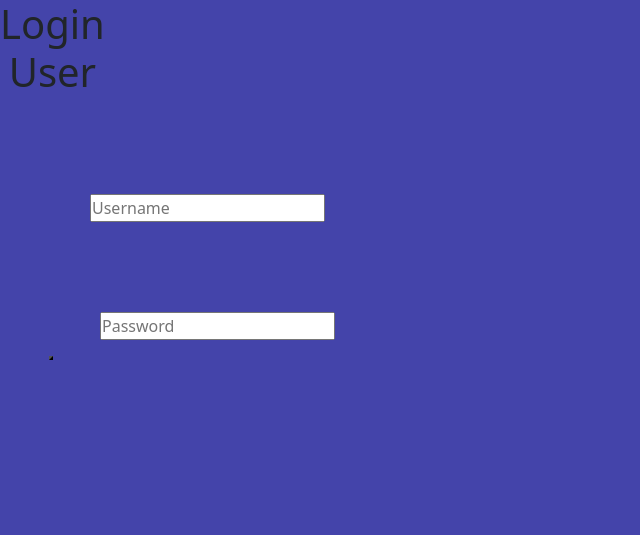
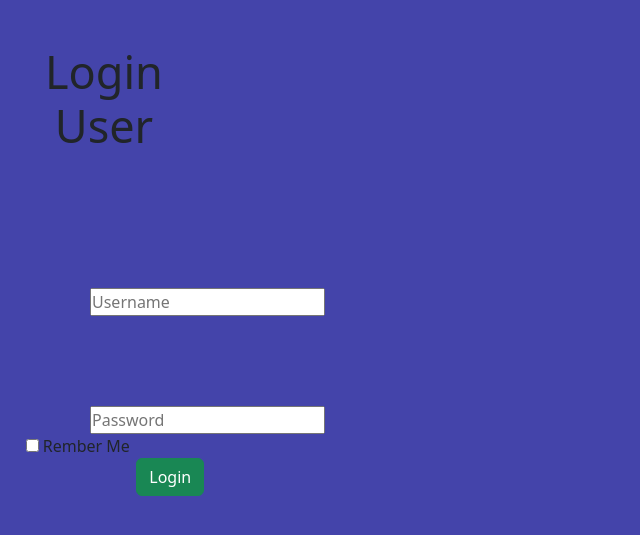
Before and after one commit to B1r2a3d4l5y/inventroy_system, a PHP site: page /login.php in a window 1280 px wide. Shown: the top 535 px of the page, without its empty margins (0-640 px from the left). Run offline with PHP 8.4, Linux system fonts and the light colour scheme.

Commit message:
Add files via upload

```diff
--- a/css/login.css
+++ b/css/login.css
@@ -17,6 +17,8 @@ h1 {
     text-align: center;
     justify-content: center;
     align-items: center;
+    margin: 45px;
+    font-size: 45px;
 }
 
 
@@ -27,9 +29,27 @@ h1 {
 
 
 }
+
 .password {
     display: inline-block;
     position: relative;
-    left: 100px;
+    left: 90px;
 
 }
+#rember {
+    display: inline-block;
+   position: relative;
+   text-align: center;
+   justify-content: center;
+   align-items: center;
+   white-space: nowrap;
+   margin-left: 15px;
+}
+
+.login {
+    display: inline-block;
+    position: relative;
+    right:  -100px;
+
+
+}
--- a/homepage.html
+++ b/homepage.html
@@ -15,9 +15,10 @@
             <nav class="nav navbar">
                 <ul class="nav">
                     <li  class="nav-items"><a class="nav-links" href="homepage.html">Home</a></li>
+                    <li class="nav-items"><a class="nav-links" href="sign_up.php"></a>Admin sign up</li>
 
                     <li><a class="nav-links" href="login.php">Admin Login</a></li>
-                    <li><a class="nav-links" href="user_login">User login</a></li>
+
                 </ul>
             </nav>
         </div>
--- a/login.php
+++ b/login.php
@@ -20,11 +20,17 @@
                     <label for="username">
                         <input type="text" class="user" name="user" placeholder="Username">
                     </label>
+
                     <label for="password">
                         <input type="password" class="password" name="password" placeholder="Password" >
 
+
                     </label>
-                    <button type="submit" class="">
+                      <label for="remberMe">
+                          <input type="checkbox" id="rember" name="rember" > Rember Me
+
+                    </label>
+                    <a  class="login btn btn-success" name="login" href="dashboard.php">Login</a>
                 </div>
 
                 </div>
```
Also changed, not shown: includes/database.php (added, +13 -0 lines).
